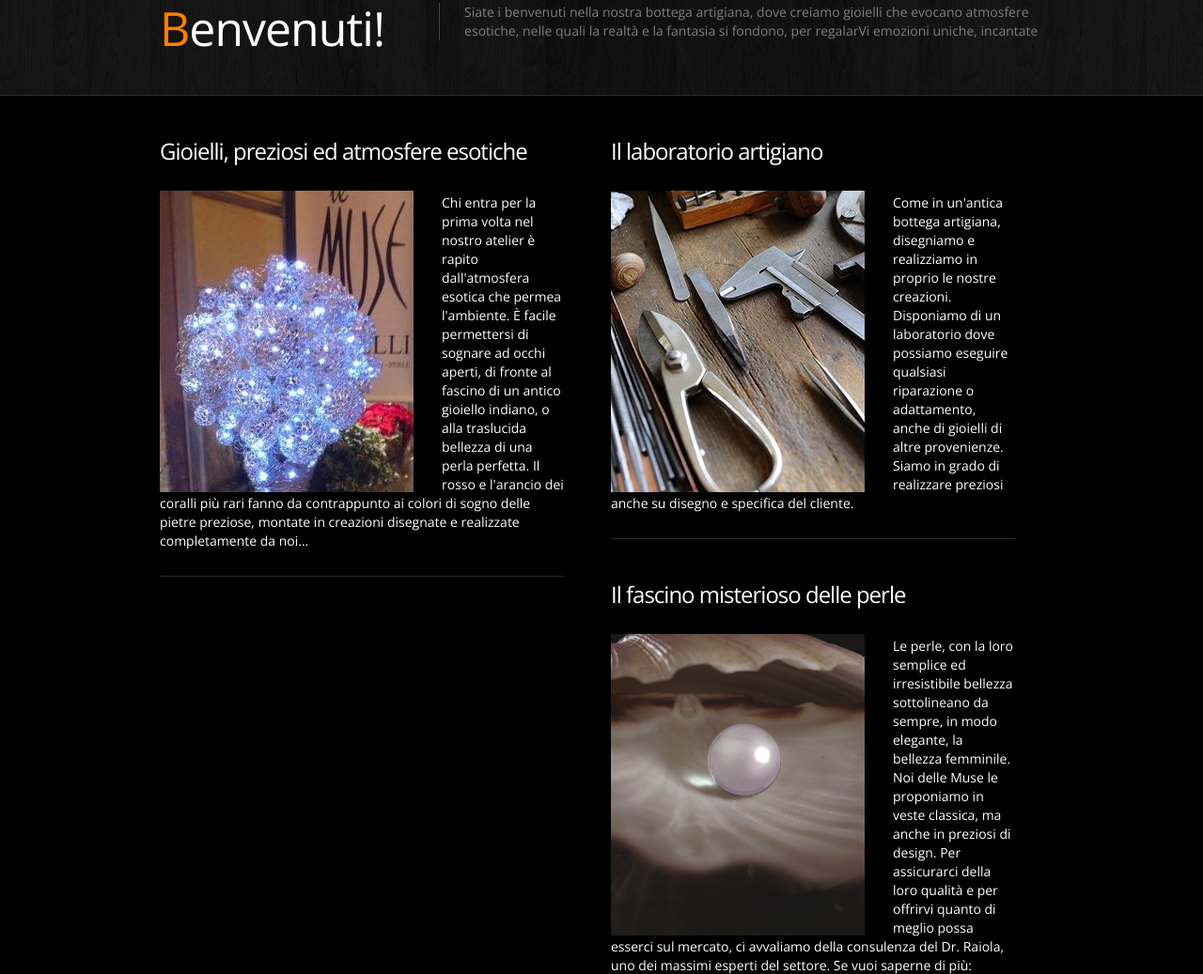
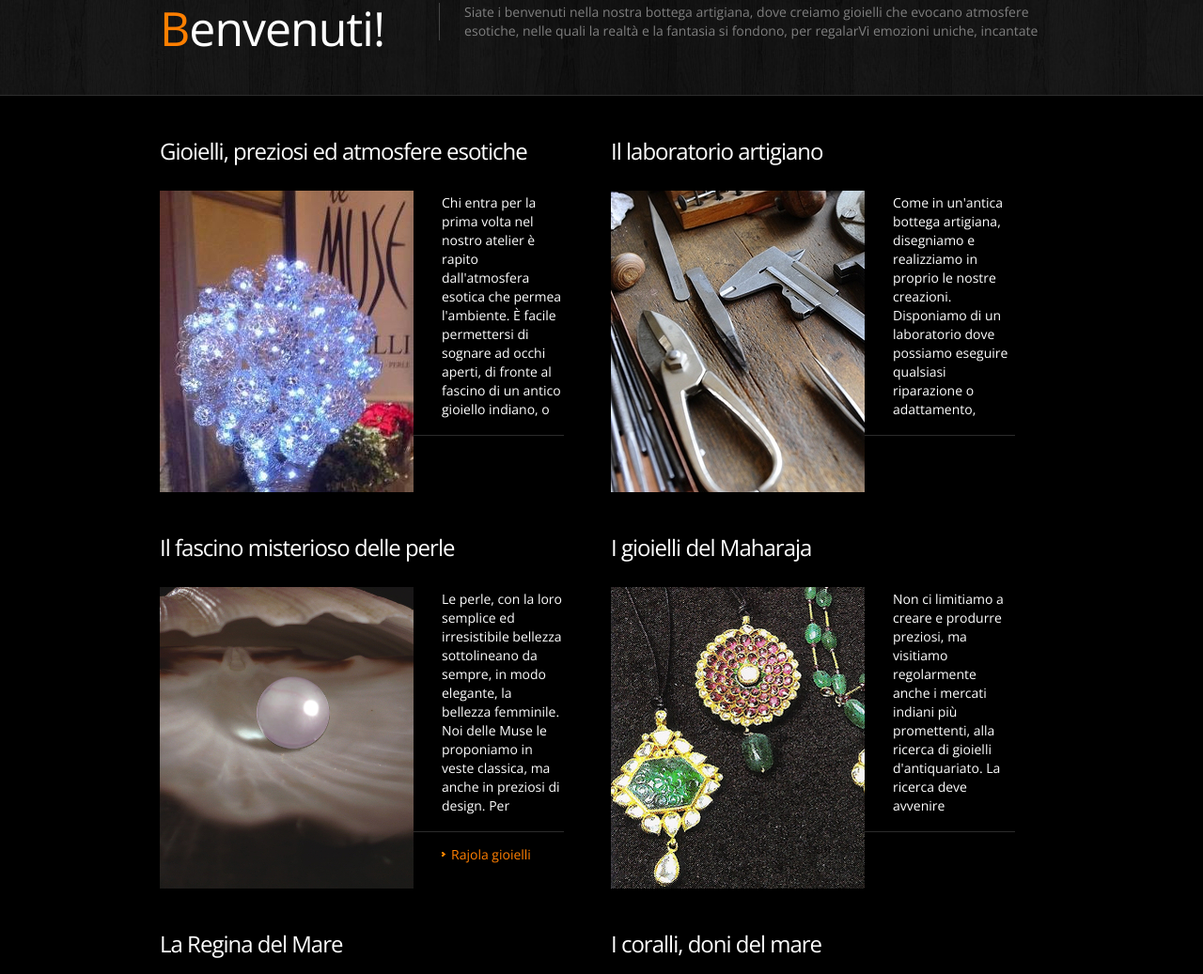
Before and after one commit to LuigiTalamona/websites, a plain HTML site: page lemuse/draft1/index.html in a window 1280 px wide. Shown: the part 758-1795 px from the top of the page at 94% size. Drawn offline with nearby package versions, Linux system fonts and the light colour scheme; a web font is replaced by a local one.

Commit message:
Last commit before publish

```diff
--- a/lemuse/draft1/css/style.css
+++ b/lemuse/draft1/css/style.css
@@ -345,6 +345,8 @@ p {
 .txt-1 {
   color: #ffffff;
   padding: 3px 0 10px;
+  height: 230px;
+  overflow: auto;
 }
 /*------ list-services ------- */
 .list-services .thumbnail-1 {
--- a/lemuse/draft1/index.html
+++ b/lemuse/draft1/index.html
@@ -242,11 +242,10 @@ jQuery(window).load(function () {
             <div class="inner-1 overflow extra">
               <div class="txt-1">
                 Non ci limitiamo a creare e produrre preziosi, ma visitiamo regolarmente anche
-                i mercati indiani pi&ugrave; promettenti, alla ricerca di gioielli d'antiquariato,
-                che offriamo poi agli estimatori del genere. La ricerca di tali oggetti deve avvenire
+                i mercati indiani pi&ugrave; promettenti, alla ricerca di gioielli d'antiquariato. La ricerca deve avvenire
                 necessariamente in loco, entrando in contatto con i mercanti indiani di gioielli,
-                e partecipando direttamente alle aste di settore. Vieni, senza impegno, ad ammirare le nostre collezioni, composte da pezzi
-                unici, che portano con loro tutto il fascino di un mondo che sta ormai scomparendo.
+                e partecipando direttamente alle aste di settore. Vieni ad ammirare le nostre collezioni, composte da pezzi
+                unici.
               </div>
               <div class="border-horiz"></div>
               <!--
```
Also changed, not shown: lemuse/draft1/chisiamo.html (+1 -2 lines).
